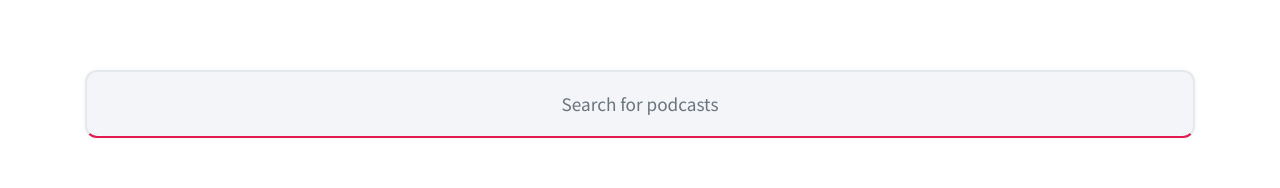
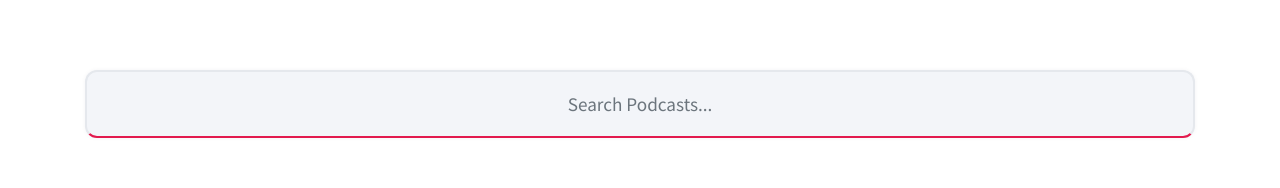
Before and after one commit to Jabser/Podify, a React (Create React App) app: page / in a window 1280 px wide. Shown: the part 451-639 px from the top of the page. Built offline with nearby package versions, Linux system fonts and the light colour scheme.

Commit message:
Home - Changed search placeholder

```diff
--- a/src/views/Home.js
+++ b/src/views/Home.js
@@ -11,7 +11,7 @@ class Home extends Component {
           {/* <h1 className="text-center">Search for Podcasts</h1> */}
           <form action="">
             <div class="form-group">
-              <input type="text" class="form-control" placeholder="Search for podcasts" id="inputDefault" autoFocus />
+              <input type="text" class="form-control" placeholder="Search Podcasts..." id="inputDefault" autoFocus />
             </div>
           </form>
 
```
